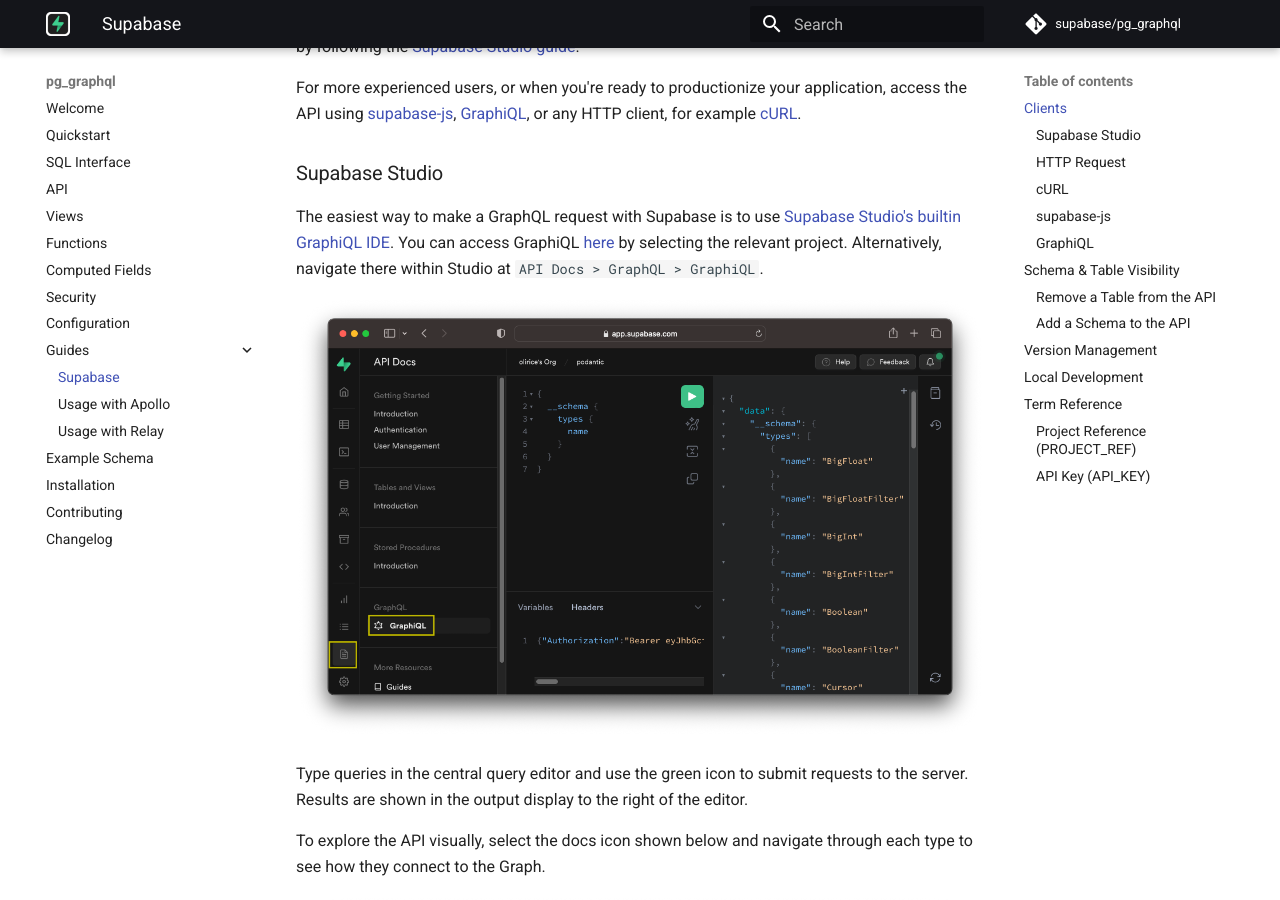
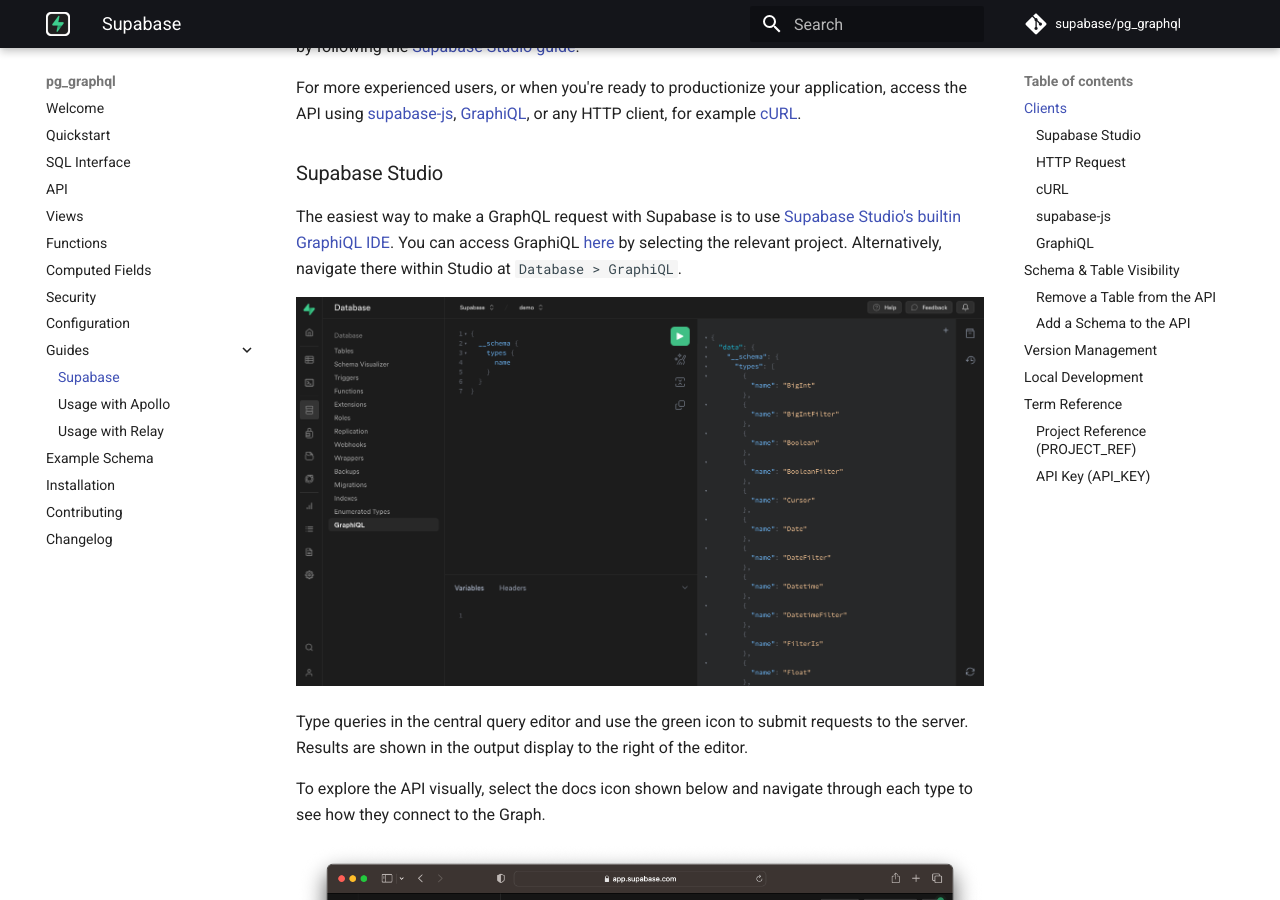
Before and after one commit to supabase/pg_graphql, an MkDocs documentation site: the page built from docs/supabase.md, in a window 1280 px wide and 900 px high, scrolled down 573 px. Built offline with MkDocs 1.6.1 and Material for MkDocs 9.7.7, drawn with Linux system fonts in a browser that asks for light colours; comment, search, counter and statistics services are not loaded.

Commit message:
updated GraphiQL doc

```diff
--- a/docs/supabase.md
+++ b/docs/supabase.md
@@ -18,8 +18,8 @@
 
 ### Supabase Studio
 
-The easiest way to make a GraphQL request with Supabase is to use [Supabase Studio's builtin GraphiQL IDE](https://app.supabase.com/project/_/api/graphiql).
-You can access GraphiQL [here](https://app.supabase.com/project/_/api/graphiql) by selecting the relevant project. Alternatively, navigate there within Studio at `API Docs > GraphQL > GraphiQL`.
+The easiest way to make a GraphQL request with Supabase is to use [Supabase Studio's builtin GraphiQL IDE](https://app.supabase.com/project/_/database/graphiql).
+You can access GraphiQL [here](https://app.supabase.com/project/_/database/graphiql) by selecting the relevant project. Alternatively, navigate there within Studio at `Database > GraphiQL`.
 
 ![graphiql](./assets/supabase_graphiql.png)
 
```
Also changed, not shown: docs/assets/supabase_graphiql.png.
